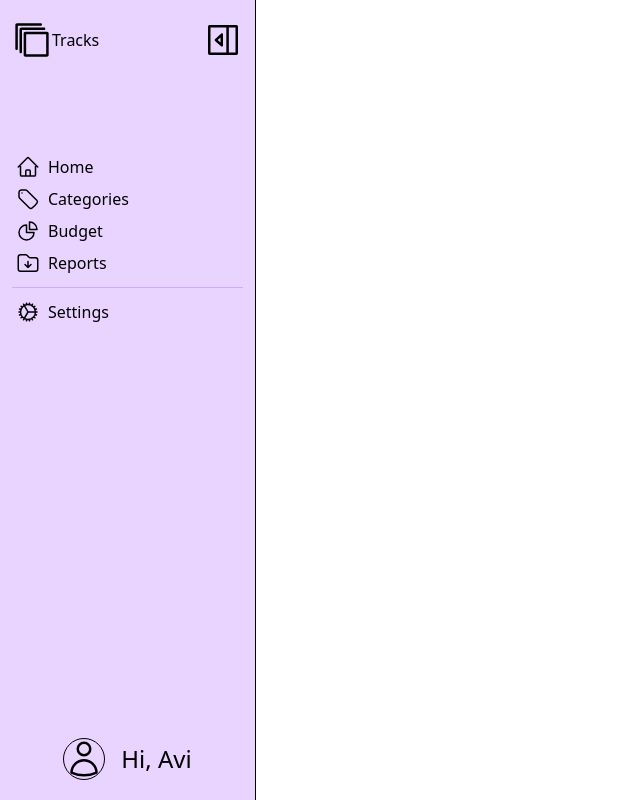
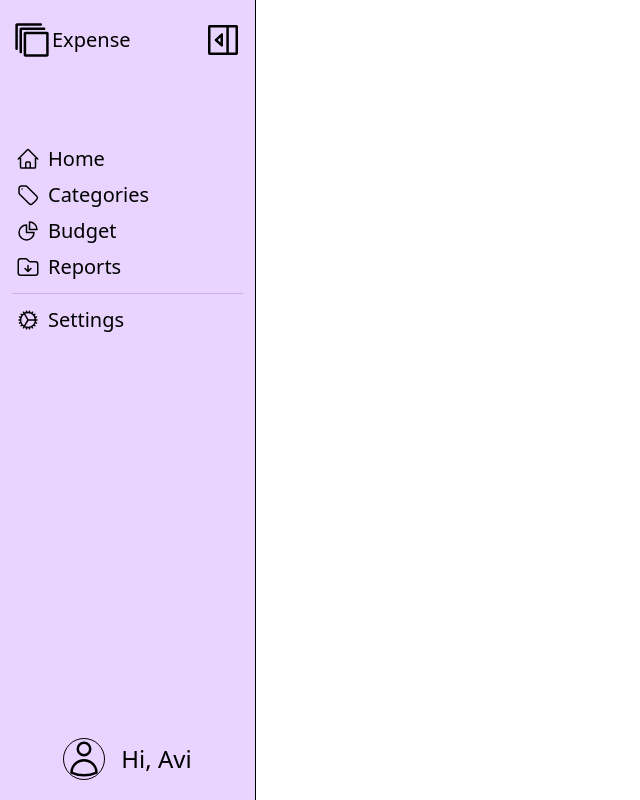
Before and after one commit to RobomrFox/Expense-Tracker-, a React (Vite) app: page / in a window 1280 px wide. Shown: the whole page, without its empty margins (0-640 px from the left). Built offline with nearby package versions, Linux system fonts and the light colour scheme.

Commit message:
Some Design Changes

```diff
--- a/src/components/Sidebar.jsx
+++ b/src/components/Sidebar.jsx
@@ -17,7 +17,7 @@ const Sidebar = function () {
 
                         <svg width="40" clipRule="evenodd" fillRule="evenodd" strokeLinejoin="round" stroke-miterlimit="2" viewBox="0 0 24 24" xmlns="http://www.w3.org/2000/svg"><path d="m22 8c0-.478-.379-1-1-1h-13c-.62 0-1 .519-1 1v13c0 .621.52 1 1 1h13c.478 0 1-.379 1-1zm-13.5.5h12v12h-12zm-2.5-2.5h13.25c.414 0 .75-.336.75-.75s-.336-.75-.75-.75h-13.75c-.53 0-1 .47-1 1v13.75c0 .414.336.75.75.75s.75-.336.75-.75zm-2.5-2.5h13.75c.414 0 .75-.336.75-.75s-.336-.75-.75-.75h-14.25c-.53 0-1 .47-1 1v14.25c0 .414.336.75.75.75s.75-.336.75-.75z" fillRule="nonzero" /></svg>
 
-                        <span>Tracks</span>
+                        <span className="text-xl">Expense</span>
                     </div>
 
                     <button className={` ${isCollapsed ? "" : "ml-auto"} hover:bg-purple-500/10 rounded cursor-pointer`} onClick={() => {
@@ -33,7 +33,7 @@ const Sidebar = function () {
                         <svg xmlns="http://www.w3.org/2000/svg" fill="none" viewBox="0 0 24 24" stroke-width="1.5" stroke="currentColor" className="size-6">
                             <path stroke-linecap="round" strokeLinejoin="round" d="m2.25 12 8.954-8.955c.44-.439 1.152-.439 1.591 0L21.75 12M4.5 9.75v10.125c0 .621.504 1.125 1.125 1.125H9.75v-4.875c0-.621.504-1.125 1.125-1.125h2.25c.621 0 1.125.504 1.125 1.125V21h4.125c.621 0 1.125-.504 1.125-1.125V9.75M8.25 21h8.25" />
                         </svg>
-                        {!isCollapsed && <span>Home</span>}
+                        {!isCollapsed && <span className="text-xl">Home</span>}
                     </div>
 
                     <div className={`flex items-center ${isCollapsed ? "justify-center" : "justify-start"} gap-2 hover:bg-purple-500/10 rounded p-1 cursor-pointer`}>
@@ -42,7 +42,7 @@ const Sidebar = function () {
                             <path strokeLinecap="round" strokeLinejoin="round" d="M6 6h.008v.008H6V6Z" />
                         </svg>
 
-                        {!isCollapsed && <span>Categories</span>}
+                        {!isCollapsed && <span className="text-xl">Categories</span>}
                     </div>
 
                     <div className={`flex items-center ${isCollapsed ? "justify-center" : "justify-start"} gap-2 hover:bg-purple-500/10 rounded p-1 cursor-pointer`}>
@@ -52,7 +52,7 @@ const Sidebar = function () {
                         </svg>
 
 
-                        {!isCollapsed && <span>Budget</span>}
+                        {!isCollapsed && <span className="text-xl">Budget</span>}
                     </div>
 
                     <div className={`flex items-center ${isCollapsed ? "justify-center" : "justify-start"} gap-2 hover:bg-purple-500/10 rounded p-1 cursor-pointer`}>
@@ -60,7 +60,7 @@ const Sidebar = function () {
                             <path strokeLinecap="round" strokeLinejoin="round" d="m9 13.5 3 3m0 0 3-3m-3 3v-6m1.06-4.19-2.12-2.12a1.5 1.5 0 0 0-1.061-.44H4.5A2.25 2.25 0 0 0 2.25 6v12a2.25 2.25 0 0 0 2.25 2.25h15A2.25 2.25 0 0 0 21.75 18V9a2.25 2.25 0 0 0-2.25-2.25h-5.379a1.5 1.5 0 0 1-1.06-.44Z" />
                         </svg>
 
-                        {!isCollapsed && <span>Reports</span>}
+                        {!isCollapsed && <span className="text-xl">Reports</span>}
                     </div>
 
                     <hr className="my-2 border-purple-800/20" />
@@ -71,13 +71,13 @@ const Sidebar = function () {
                         </svg>
 
 
-                        {!isCollapsed && <span>Settings</span>}
+                        {!isCollapsed && <span className="text-xl">Settings</span>}
                     </div>
                 </nav>
 
                 <div className="mx-auto p-1 mb-4">
                     <div className="flex items-center gap-4">
-                        <div className="aspect-square max-w-12 rounded-full border flex justify-center items-center">
+                        <div className="aspect-square max-w-18 rounded-full border flex justify-center items-center">
                             <svg xmlns="http://www.w3.org/2000/svg" fill="none" viewBox="0 0 24 24" strokeWidth={1.5} stroke="currentColor" className="size-10">
                                 <path strokeLinecap="round" strokeLinejoin="round" d="M15.75 6a3.75 3.75 0 1 1-7.5 0 3.75 3.75 0 0 1 7.5 0ZM4.501 20.118a7.5 7.5 0 0 1 14.998 0A17.933 17.933 0 0 1 12 21.75c-2.676 0-5.216-.584-7.499-1.632Z" />
                             </svg>
```
